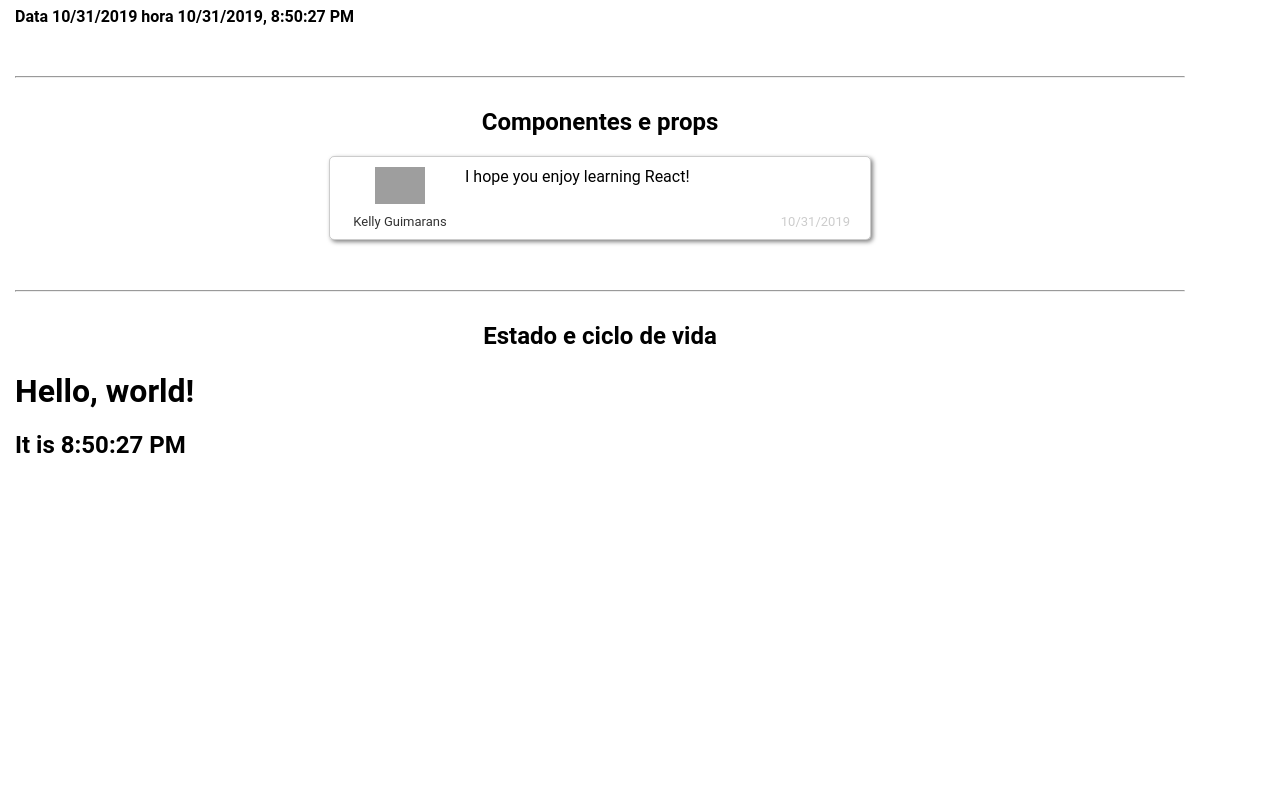
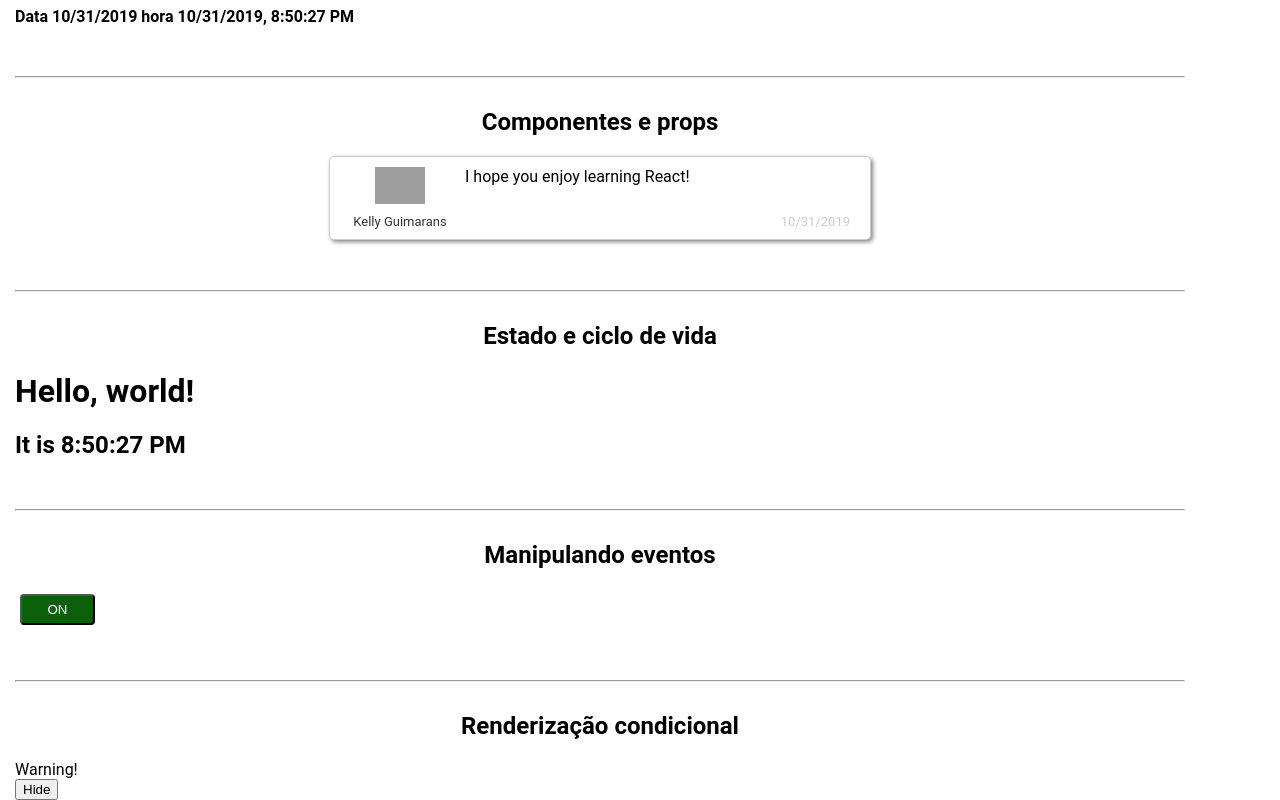
Before and after one commit to kellyguimarans/ReactJS-Doc, a React app: page / in a window 1280 px wide. Shown: the part 487-1287 px from the top of the page. Before the commit the page ends 966 px from the top, so only its background shows below. Built offline with nearby package versions, Linux system fonts and the light colour scheme; grey boxes are pictures that could not be loaded.

Commit message:
Conceitos principais
State e ciclo de vida, manipulando eventos, renderização condicional

```diff
--- a/public/index.html
+++ b/public/index.html
@@ -44,6 +44,14 @@
       <hr />
       <h2 align="center">Estado e ciclo de vida</h2>
       <div id="statesLife"></div>
+
+      <hr />
+      <h2 align="center">Manipulando eventos</h2>
+      <div id="handlingEvents"></div>
+
+      <hr />
+      <h2 align="center">Renderização condicional</h2>
+      <div id="conditionalRender"></div>
     </main>
     <!--
       This HTML file is a template.
--- a/src/index.js
+++ b/src/index.js
@@ -208,4 +208,143 @@ class Clock extends React.Component {
   }
 }
 
-ReactDOM.render(<Clock />, document.getElementById("statesLife"));
+function App() {
+  return (
+    <React.Fragment>
+      <Clock />
+    </React.Fragment>
+  );
+}
+
+ReactDOM.render(<App />, document.getElementById("statesLife"));
+/**
+ *
+ *  Fim tópico
+ *
+ **/
+
+class Toggle extends React.Component {
+  constructor(props) {
+    super(props);
+    this.state = { isToggleOn: true };
+  }
+
+  // Arrow function não precisa criar o bind ele aponta para ele mesmo naturalmente
+  handleClick = () => {
+    this.setState(state => ({
+      isToggleOn: !state.isToggleOn
+    }));
+  };
+
+  render() {
+    return (
+      <button
+        onClick={this.handleClick}
+        className={this.state.isToggleOn ? "btn btn-on" : "btn btn-off"}
+      >
+        {this.state.isToggleOn ? "on" : "off"}
+      </button>
+    );
+  }
+}
+
+ReactDOM.render(<Toggle />, document.getElementById("handlingEvents"));
+/* *
+ *
+ *  Fim tópico
+ *
+ *
+ * */
+
+function UserGreeting(props) {
+  return <h2>Bem vindo de volta!</h2>;
+}
+
+function GuestGreeting(props) {
+  return <h2>Deslogado!</h2>;
+}
+
+function Greeting(props) {
+  const isLoggedIn = props.isLoggedIn;
+
+  if (isLoggedIn) {
+    return <UserGreeting />;
+  }
+  return <GuestGreeting />;
+}
+
+function LoginButton(props) {
+  return <button onClick={props.onClick}>Login</button>;
+}
+
+function LogoutButton(props) {
+  return <button onClick={props.onClick}>Logout</button>;
+}
+
+class LoginControl extends React.Component {
+  constructor(props) {
+    super(props);
+    this.state = { isLoggedIn: false };
+  }
+
+  handleLoginClick = () => {
+    this.setState({ isLoggedIn: true });
+  };
+
+  handleLogoutClick = () => {
+    this.setState({ isLoggedIn: false });
+  };
+
+  render() {
+    const isLoggedIn = this.state.isLoggedIn;
+    let button;
+
+    if (isLoggedIn) {
+      button = <LogoutButton onClick={this.handleLogoutClick} />;
+    } else {
+      button = <LoginButton onClick={this.handleLoginClick} />;
+    }
+
+    return (
+      <React.Fragment>
+        <Greeting isLoggedIn={isLoggedIn} />
+        {button}
+      </React.Fragment>
+    );
+  }
+}
+ReactDOM.render(<LoginControl />, document.getElementById("conditionalRender"));
+
+function WarningBanner(props) {
+  if (!props.warn) {
+    return null;
+  }
+
+  return <div className="warning">Warning!</div>;
+}
+
+class Page extends React.Component {
+  constructor(props) {
+    super(props);
+    this.state = { showWarning: true };
+  }
+
+  handleToggleClick = () => {
+    this.setState(state => ({
+      showWarning: !state.showWarning
+    }));
+  };
+
+  render() {
+    return (
+      <React.Fragment>
+        <WarningBanner warn={this.state.showWarning} />
+        <button onClick={this.handleToggleClick}>
+          {this.state.showWarning ? "Hide" : "Show"}
+        </button>
+      </React.Fragment>
+    );
+  }
+}
+
+ReactDOM.render(<Page />, document.getElementById("conditionalRender"));
--- a/src/styles.css
+++ b/src/styles.css
@@ -86,3 +86,26 @@ figure h3 {
   color: #ccc;
   font-size: 13px;
 }
+
+.btn {
+  position: relative;
+  border-radius: 4px;
+  text-transform: uppercase;
+  text-align: center;
+  margin: 5px;
+  min-width: 75px;
+  line-height: 25px;
+  transition: all 0.3s linear;
+}
+.btn-on {
+  background-color: rgb(11, 95, 11);
+  color: white;
+  outline-color: rgb(11, 95, 11);
+}
+
+.btn-off {
+  background-color: rgb(185, 13, 13);
+  color: white;
+  outline-color: rgb(185, 13, 13);
+  transition: all 0.3s linear;
+}
```
